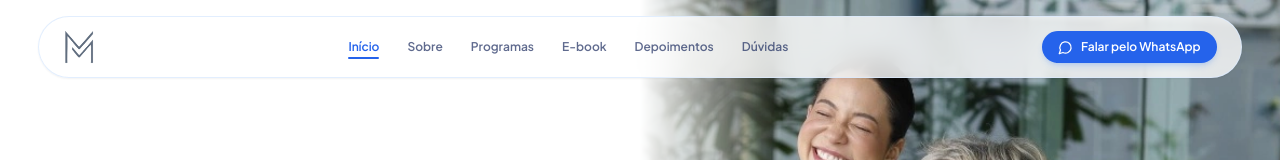
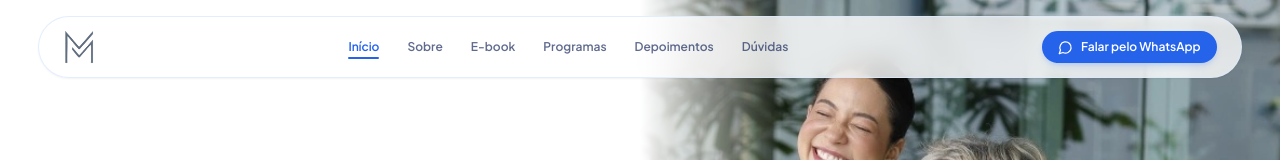
Before and after one commit to Vitorlocorreia/lpariellemartins, a React (Vite) app: page / in a window 1280 px wide. Shown: the top 160 px of the page. Built offline with nearby package versions, Linux system fonts and the light colour scheme.

Commit message:
feat(layout): posicionar secao do e-book imediatamente abaixo da secao sobre mim

```diff
--- a/src/App.jsx
+++ b/src/App.jsx
@@ -81,22 +81,22 @@ export default function App() {
           onOpenModal={() => setIsBookingModalOpen(true)}
         />
 
-        {/* Section 3: Escolha como posso te ajudar */}
+        {/* Section 3: Conheça o e-book oficial */}
+        <ProductsShowcase
+          onOpenModal={() => setIsBookingModalOpen(true)}
+          whatsappUrl={whatsappUrl}
+        />
+
+        {/* Section 4: Escolha como posso te ajudar */}
         <OfferingsSection
           onOpenModal={() => setIsBookingModalOpen(true)}
         />
 
-        {/* Section 4: Por que treinar comigo? */}
+        {/* Section 5: Por que treinar comigo? */}
         <WhyTrainSection />
 
-        {/* Section 5: Como funciona */}
+        {/* Section 6: Como funciona */}
         <HowItWorks />
-
-        {/* Section 6: Conheça o e-book oficial */}
-        <ProductsShowcase
-          onOpenModal={() => setIsBookingModalOpen(true)}
-          whatsappUrl={whatsappUrl}
-        />
 
         {/* Section 7: Prova Real — galeria de fotos de autonomia funcional */}
         <ProofGallery />
--- a/src/components/MobileDrawer.jsx
+++ b/src/components/MobileDrawer.jsx
@@ -8,8 +8,8 @@ export default function MobileDrawer({ isOpen, onClose, onOpenModal, whatsappUrl
   const navLinks = [
     { name: 'Início', href: '#inicio' },
     { name: 'Sobre', href: '#sobre' },
+    { name: 'E-book', href: '#produtos' },
     { name: 'Programas', href: '#programas' },
-    { name: 'E-book', href: '#produtos' },
     { name: 'Depoimentos', href: '#depoimentos' },
     { name: 'Dúvidas', href: '#faq' },
   ];
--- a/src/components/Navbar.jsx
+++ b/src/components/Navbar.jsx
@@ -21,7 +21,7 @@ export default function Navbar({ onOpenMobileMenu, whatsappUrl }) {
 
   // Scroll Spy: detecta seção ativa
   useEffect(() => {
-    const sectionIds = ['inicio', 'sobre', 'programas', 'produtos', 'depoimentos', 'faq'];
+    const sectionIds = ['inicio', 'sobre', 'produtos', 'programas', 'depoimentos', 'faq'];
     const observers = [];
     sectionIds.forEach(id => {
       const el = document.getElementById(id);
@@ -39,8 +39,8 @@ export default function Navbar({ onOpenMobileMenu, whatsappUrl }) {
   const navLinks = [
     { name: 'Início', href: '#inicio', section: 'inicio' },
     { name: 'Sobre', href: '#sobre', section: 'sobre' },
+    { name: 'E-book', href: '#produtos', section: 'produtos' },
     { name: 'Programas', href: '#programas', section: 'programas' },
-    { name: 'E-book', href: '#produtos', section: 'produtos' },
     { name: 'Depoimentos', href: '#depoimentos', section: 'depoimentos' },
     { name: 'Dúvidas', href: '#faq', section: 'faq' },
   ];
```
